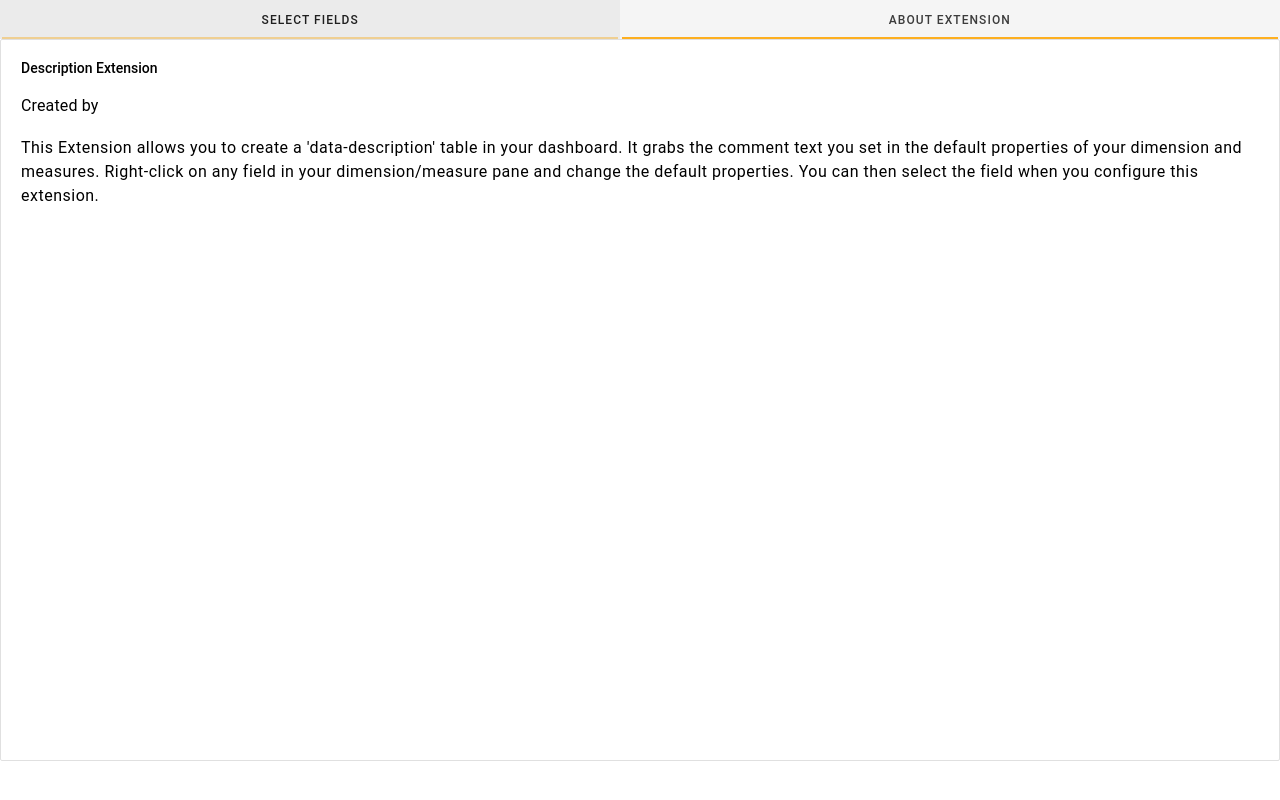
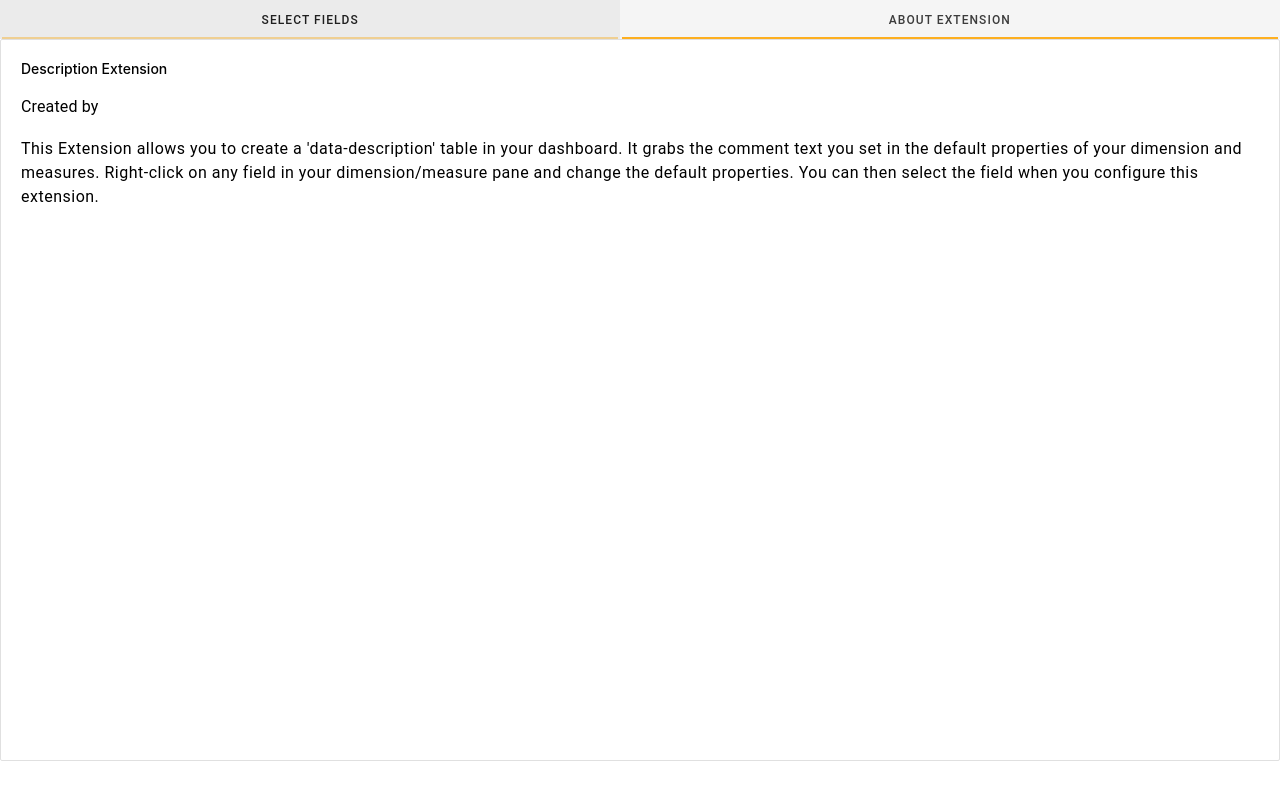
Before and after one commit to TheInformationLab/tableau_description_extension, a plain HTML site: page about.html in a window 1280 px wide. Drawn offline with Linux system fonts and the light colour scheme.

Commit message:
update font

```diff
--- a/css/style.css
+++ b/css/style.css
@@ -10,6 +10,8 @@ body {
   padding: 0px;
   width: 100%;
   height: 100%;
+  font-family: -apple-system, BlinkMacSystemFont, "Segoe UI", Roboto, Oxygen,
+    Ubuntu, Cantarell, "Open Sans", "Helvetica Neue", sans-serif;
 }
 
 .mdc-layout-grid__inner {
--- a/js/configure.js
+++ b/js/configure.js
@@ -51,7 +51,6 @@ function load() {
           <label class="listText" for=${item}>${fieldName.name}</label>
           </div>
           </li>
-          <p>${fieldName.name}</p>
           `;
           displayColumn.innerHTML += li;
         }
```
